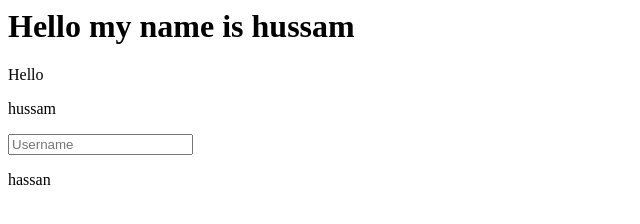
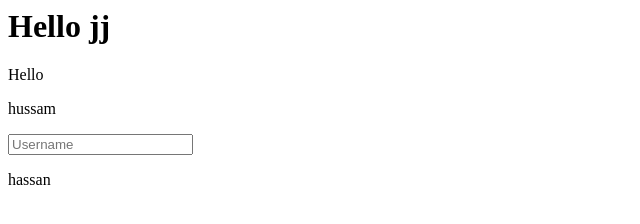
Before and after one commit to Hussamgaber22/GitTraining, a plain HTML site: page index.html in a window 1280 px wide. Shown: the whole page, without its empty margins (0-640 px from the left). Drawn offline with Linux system fonts and the light colour scheme.

Commit message:
new line

```diff
--- a/index.html
+++ b/index.html
@@ -1,4 +1,4 @@
-<h1>Hello my name is hussam</h1>
+<h1>Hello jj</h1>
 <p>Hello</p>
 <p>hussam</p>
 <form><input type="text" placeholder="Username"></form>
```
